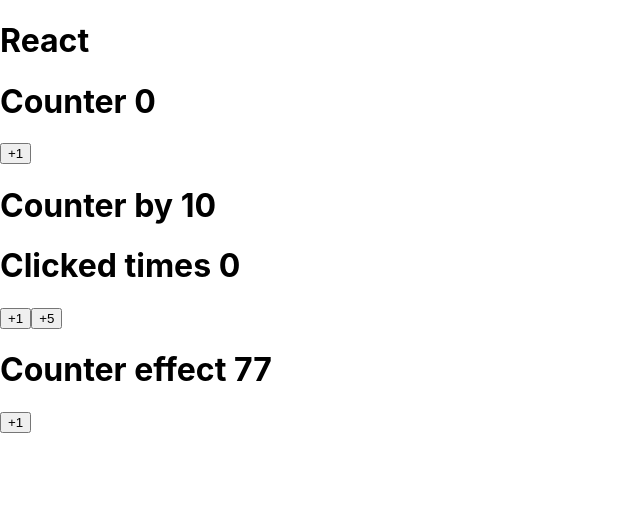
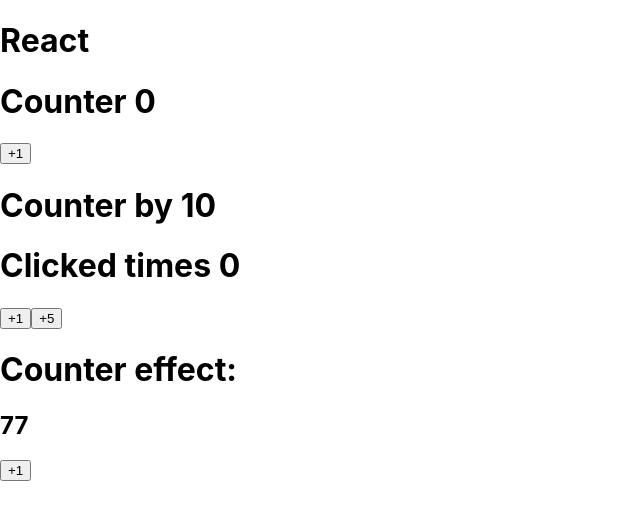
Before and after one commit to programador51/react_pro_fernando_herrera, a React (Create React App) app in the folder 01 - reinforcements/: page / in a window 1280 px wide. Shown: the top 520 px of the page, without its empty margins (0-640 px from the left). Built offline with nearby package versions, Linux system fonts and the light colour scheme.

Commit message:
1.6 Cool animation with a library
Animations with a library made with vanilla

```diff
--- a/01 - reinforcements/package.json
+++ b/01 - reinforcements/package.json
@@ -10,6 +10,7 @@
     "@types/node": "^16.11.17",
     "@types/react": "^17.0.38",
     "@types/react-dom": "^17.0.11",
+    "gsap": "^3.9.1",
     "react": "^17.0.2",
     "react-dom": "^17.0.2",
     "react-scripts": "5.0.0",
--- a/01 - reinforcements/src/bases/CounterEffect.tsx
+++ b/01 - reinforcements/src/bases/CounterEffect.tsx
@@ -1,6 +1,7 @@
 import React from "react";
 import { useEffect } from "react";
 import { useState } from "react";
+import { gsap } from "gsap";
 
 interface Props {
   /**
@@ -27,14 +28,17 @@
     function () {
       if (counter < 80) return;
 
-      console.log("Max value reached");
+      // console.log("Max value reached");
+
+      gsap.to("h2", { y: -10, duration: 1 });
     },
     [counter]
   );
 
   return (
     <>
-      <h1>Counter effect {counter}</h1>
+      <h1>Counter effect:</h1>
+      <h2>{counter}</h2>
 
       <button onClick={increment}>+1</button>
     </>
```
Also changed, not shown: 1 other file (tests, documents, lock files or other folders).
